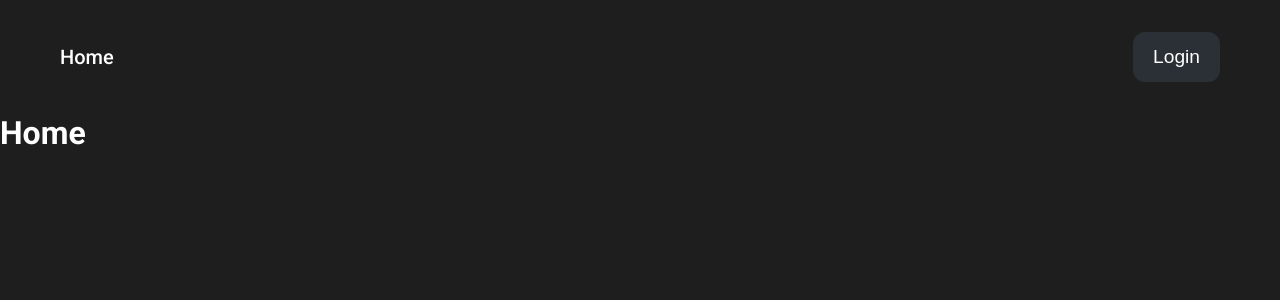
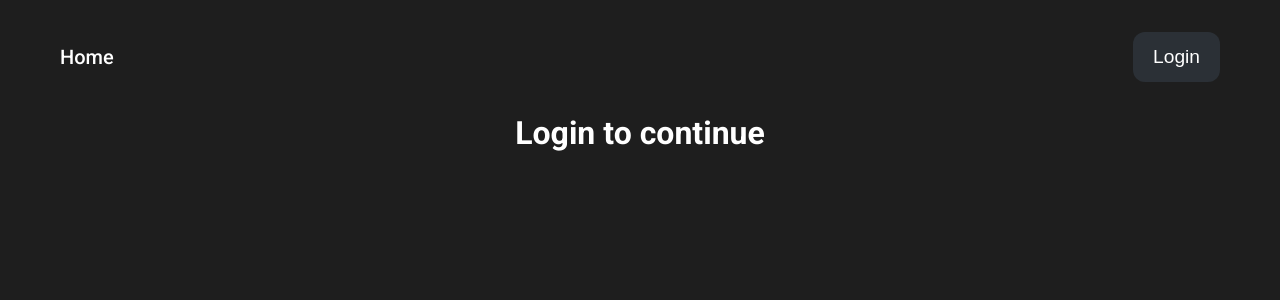
Before and after one commit to AtharvAgarwal20/vendors-project, a Next.js app: page / in a window 1280 px wide. Shown: the top 300 px of the page. Built offline with nearby package versions, Linux system fonts and the light colour scheme; no server answers.

Commit message:
style: home page styles

```diff
--- a/app/(root)/layout.tsx
+++ b/app/(root)/layout.tsx
@@ -1,9 +1,11 @@
 import React from "react";
 import Navbar from "../components/Navbar/Navbar";
 
+import styles from "./root.module.scss";
+
 export default function Layout({ children }: { children: React.ReactNode }) {
   return (
-    <main>
+    <main className={styles.wrapper}>
       <Navbar />
       {children}
     </main>
--- a/app/(root)/page.tsx
+++ b/app/(root)/page.tsx
@@ -1,10 +1,27 @@
 import { auth } from "@/auth";
+
+import Image from "next/image";
+import styles from "./root.module.scss";
 
 export default async function Home() {
   const session = await auth();
   return (
-    <>
-      <h1>Home</h1>
-    </>
+    <main className={styles.container}>
+      {!session && <h1>Login to continue</h1>}
+      {session && session.user?.image && (
+        <div className={styles.profileBlock}>
+          <h1>Welcome</h1>
+          <Image
+            src={session.user?.image}
+            height={130}
+            width={130}
+            alt="User profile image"
+            className={styles.pfp}
+          />
+          <p className={styles.name}>{session.user.name}</p>
+          <p className={styles.email}>{session.user.email}</p>
+        </div>
+      )}
+    </main>
   );
 }
--- a/app/(root)/root.module.scss
+++ b/app/(root)/root.module.scss
@@ -0,0 +1,22 @@
+.wrapper {
+  position: relative;
+  min-height: 100dvh;
+  .container {
+    display: flex;
+    justify-content: center;
+    align-items: center;
+    height: 100%;
+
+    .profileBlock {
+      display: flex;
+      flex-direction: column;
+      align-items: center;
+      gap: 15px;
+      font-size: 1.75rem;
+
+      .pfp {
+        border-radius: 50%;
+      }
+    }
+  }
+}
--- a/app/globals.css
+++ b/app/globals.css
@@ -11,3 +11,9 @@ body {
   color: white;
   font-family: Roboto, sans-serif;
 }
+
+html,
+body {
+  width: 100%;
+  height: 100%;
+}
```
